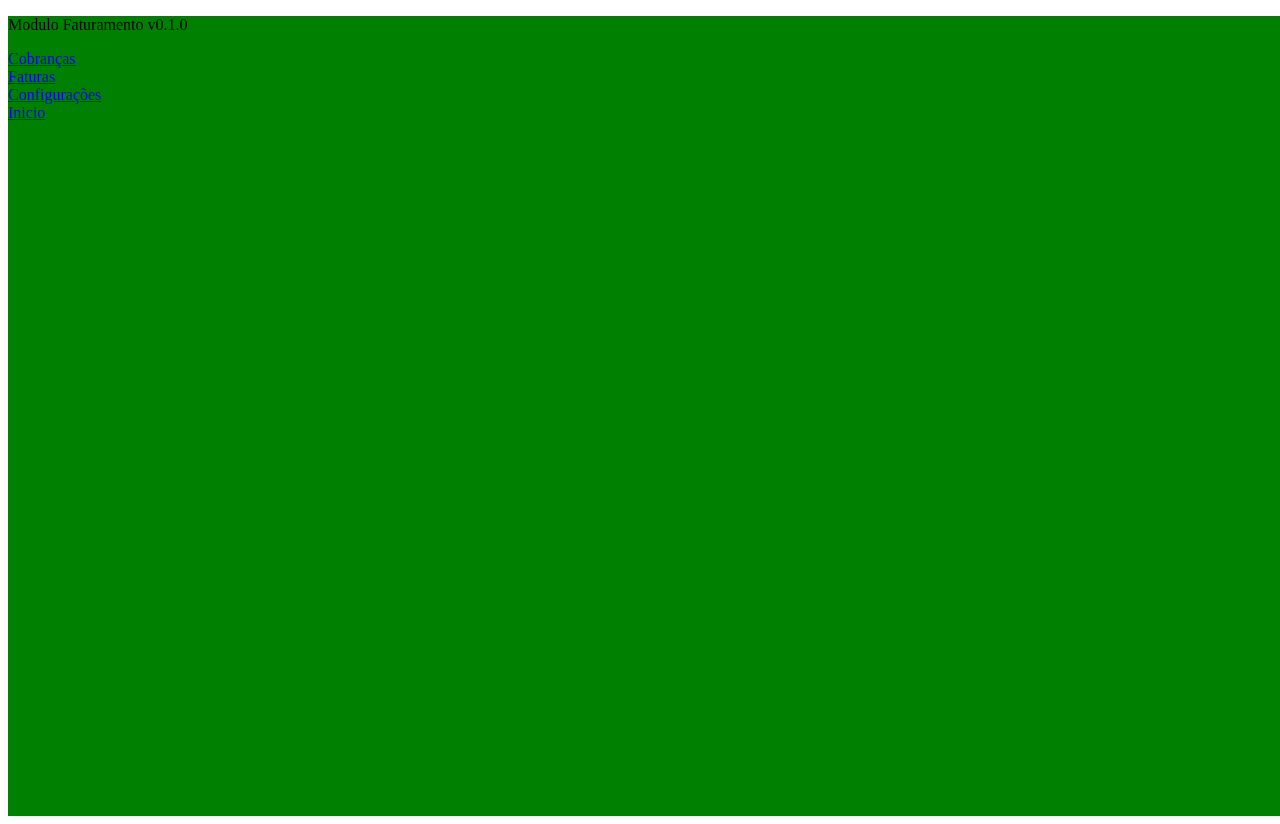
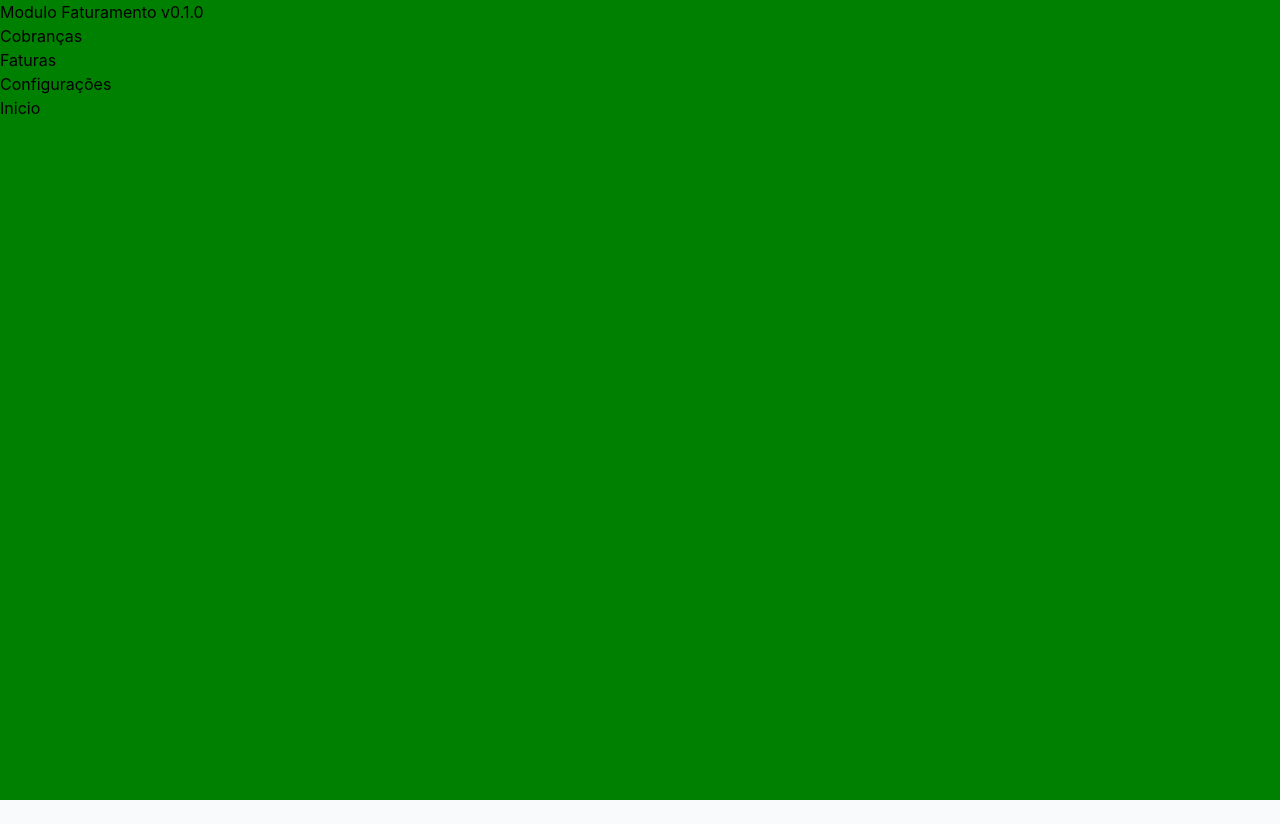
Before and after one commit to FlexSuite/flexsuite-fatur, a Next.js app: page / in a window 1280 px wide. After the commit the page ends 800 px from the top, so only its background shows below. Built offline with nearby package versions, Linux system fonts and the light colour scheme.

Commit message:
[Global] Ajuste na apresentação do projeto

```diff
--- a/next.config.js
+++ b/next.config.js
@@ -38,6 +38,7 @@ const nextConfig = {
     )
     config.output.publicPath = `http://localhost:${port}/`
 
+    if (process.env.NODE_ENV === 'production'){
       config.optimization = {
         minimize: true,
         minimizer: [
@@ -63,6 +64,7 @@ const nextConfig = {
           })
         ]
       }
+    }
 
     return config
   },
--- /dev/null
+++ b/src/pages/_document.tsx
@@ -0,0 +1,17 @@
+import React from 'react'
+import { Html, Head, Main, NextScript } from 'next/document'
+
+export default function Document() {
+
+  return (
+    <Html lang="en">
+      <title>[FATUR] FlexSuite ERP</title>
+      <link rel="shortcut icon" href="/black-icon.png" type="image/x-icon" />
+      <Head />
+      <body className='bg-gray-50'>
+        <Main />
+        <NextScript />
+      </body>
+    </Html>
+  )
+}
--- a/src/styles/globals.css
+++ b/src/styles/globals.css
@@ -0,0 +1,20 @@
+html,
+body {
+  padding: 0;
+  margin: 0 !important;
+  font-family: -apple-system, BlinkMacSystemFont, Segoe UI, Roboto, Oxygen,
+    Ubuntu, Cantarell, Fira Sans, Droid Sans, Helvetica Neue, sans-serif;
+}
+
+a {
+  color: inherit;
+  text-decoration: none;
+}
+
+* {
+  box-sizing: border-box;
+}
+
+@tailwind base;
+@tailwind components;
+@tailwind utilities;
```
Also changed, not shown: public/black-icon.png (added), public/white-icon.png (added). Lines whose indentation alone changed are shown as unchanged.
